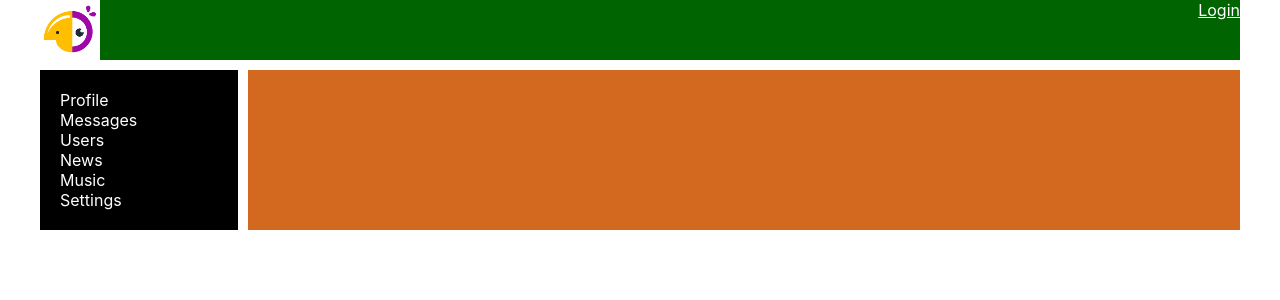
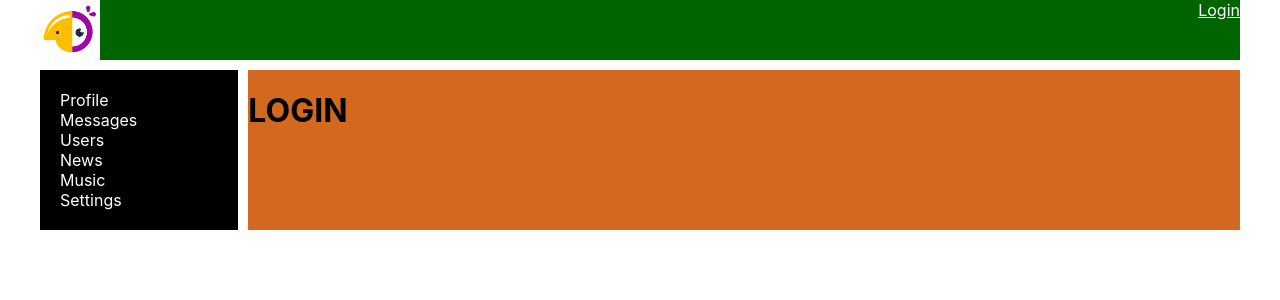
Before and after one commit to andriiyarotskiy/social-network_react, a React (Create React App) app: page /login in a window 1280 px wide. Shown: the top 300 px of the page. Built offline with nearby package versions, Linux system fonts and the light colour scheme; no server answers.

Commit message:
redirect

```diff
--- a/src/App.js
+++ b/src/App.js
@@ -6,23 +6,27 @@
 import UsersContainer from "./components/Users/UsersContainer";
 import ProfileContainer from "./components/Profile/ProfileContainer";
 import HeaderContainer from "./components/Header/HeaderContainer";
+import Login from "./components/Login/Login";
 
 
 const App = () => {
     return (
         <BrowserRouter>
             <div className='app-wrapper'>
-                <HeaderContainer />
+                <HeaderContainer/>
                 <Navbar/>
                 <div className='app-wrapper-content'>
                     <Route path='/dialogs' render={() =>
-                        <DialogsContainer />}
+                        <DialogsContainer/>}
                     />
                     <Route path='/profile/:userId?' render={() =>
-                        <ProfileContainer />}
+                        <ProfileContainer/>}
                     />
                     <Route path='/users' render={() =>
-                        <UsersContainer />}
+                        <UsersContainer/>}
+                    />
+                    <Route path='/login' render={() =>
+                        <Login/>}
                     />
                     {/*<Route path='/news' component={News}/>*/}
                     {/*<Route path='/music' component={Music}/>*/}
--- a/src/components/Dialogs/Dialogs.jsx
+++ b/src/components/Dialogs/Dialogs.jsx
@@ -2,6 +2,7 @@
 import style from "./Dialogs.module.css"
 import DialogItem from "./DialogItem/DialogItem";
 import Message from "./Message/MessageItem";
+import {Redirect} from "react-router-dom";
 
 
 const Dialogs = (props) => {
@@ -20,6 +21,10 @@
         props.updateNewMessageBody(body)
     }
 
+    if (!props.isAuth) {
+        return <Redirect to={"/login"}/>
+    }
+
     return (
         <div className={style.dialogs}>
             <div className={style.dialogsItems}>
@@ -32,7 +37,8 @@
                         value={newMessageBody}
                         onChange={onNewMessageChange}
                         placeholder={'send message'}
-                    ></textarea>
+                    >
+                    </textarea>
                 </div>
                 <div>
                     <button onClick={onSendMessageClick}>Send Message</button>
--- a/src/components/Dialogs/DialogsContainer.jsx
+++ b/src/components/Dialogs/DialogsContainer.jsx
@@ -5,7 +5,8 @@
 
 let mapStateToProps = (state) => {
     return {
-        dialogsPage: state.dialogsPage
+        dialogsPage: state.dialogsPage,
+        isAuth: state.auth.isAuth
     }
 }
 let mapDispatchToProps = (dispatch) => {
--- /dev/null
+++ b/src/components/Login/Login.jsx
@@ -0,0 +1,11 @@
+import React from 'react'
+
+const Login = () => {
+    return (
+        <>
+            <h1>LOGIN</h1>
+        </>
+    )
+}
+
+export default Login
--- a/src/components/Profile/ProfileContainer.jsx
+++ b/src/components/Profile/ProfileContainer.jsx
@@ -2,7 +2,7 @@
 import Profile from "./Profile";
 import {connect} from "react-redux";
 import {getUserProfile} from "../../Redux/profile-reducer";
-import {withRouter} from "react-router-dom";
+import {Redirect, withRouter} from "react-router-dom";
 
 
 class ProfileContainer extends React.Component {
@@ -15,6 +15,8 @@
     }
 
     render() {
+        if (!this.props.isAuth) return <Redirect to={"/login"}/>
+
         return (
             <div>
                 <Profile {...this.props} profile={this.props.profile}/>
@@ -24,7 +26,8 @@
 }
 
 let mapStateToProps = (state) => ({
-    profile: state.profilePage.profile
+    profile: state.profilePage.profile,
+    isAuth: state.auth.isAuth
 })
 
 let WithUrlDataContainerComponentwithRouter = withRouter(ProfileContainer)
```
